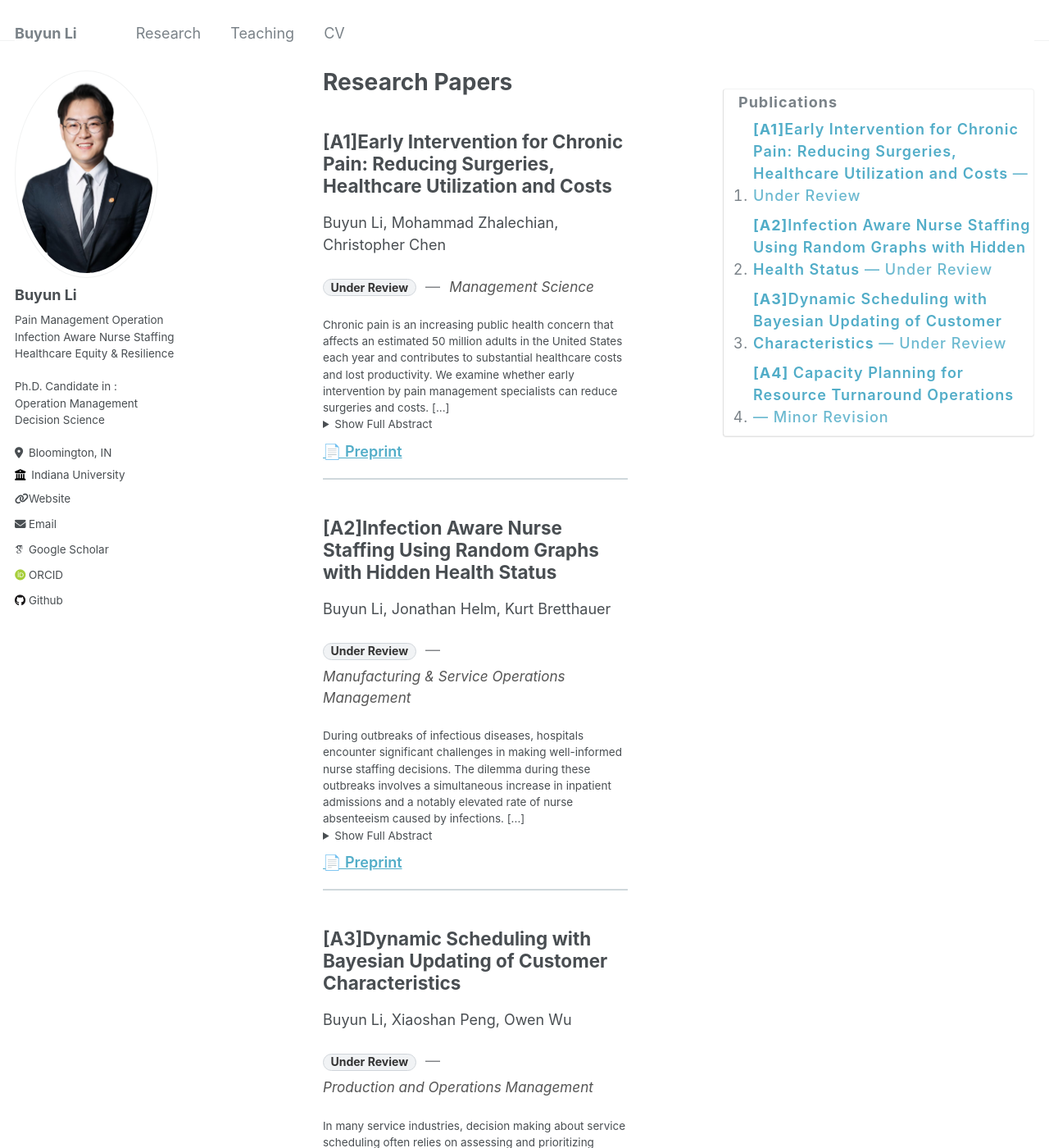
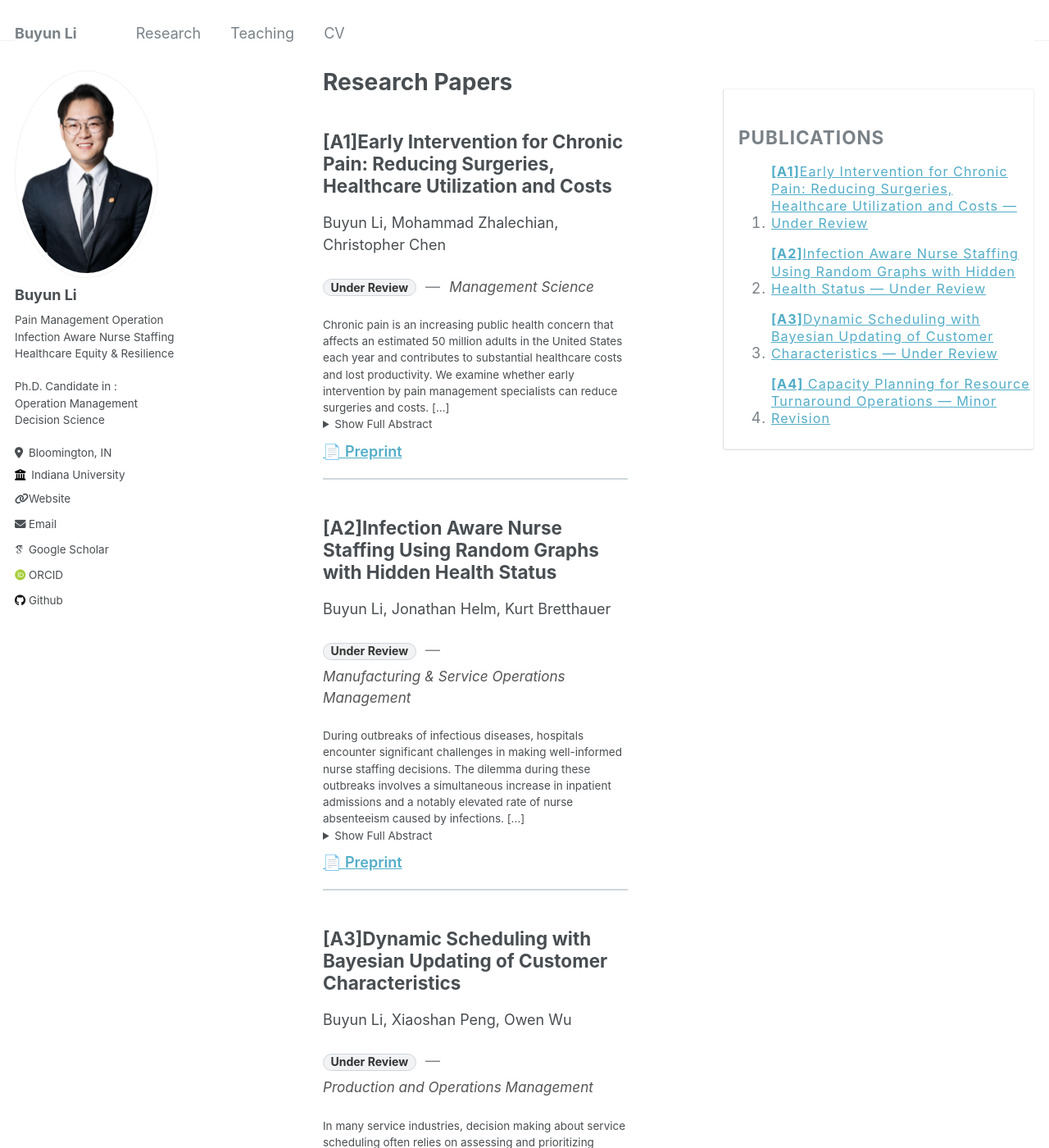
Before and after one commit to BuyunLi/BuyunLi.github.io, a Jekyll site: the page built from _pages/publications.md, in a window 1280 px wide and 1400 px high. Shown: the whole window at 82% size. Built offline with Jekyll 4.4.1, drawn with Linux system fonts in a browser that asks for light colours; some web fonts are replaced.

Commit message:
Update _custom.scss

```diff
--- a/_sass/_custom.scss
+++ b/_sass/_custom.scss
@@ -34,17 +34,20 @@
 /* Smooth scrolling */
 html { scroll-behavior: smooth; }
 
-/* --- TOC styles: not uppercased, include status --- */
-.toc--right, .toc__title, .toc__list, .toc__list a {
-  text-transform: none !important; /* ensure no ALL CAPS */
+/* --- TOC styles: make titles normal case and smaller --- */
+.toc--right .toc__list a,
+.toc--right .toc__list .toc__title-text,
+.toc--right .toc__list .toc__status {
+  text-transform: none !important;  /* override uppercase */
+  font-size: 0.9rem;                 /* smaller font */
+  line-height: 1.3;
 }
-.toc__title { font-size: 1rem; margin: 0.25rem 0 0.5rem; }
-.toc__list { margin: 0; padding-left: 1rem; list-style: decimal; }
-.toc__list a { text-decoration: none; display: inline-block; }
-.toc__list a:hover { text-decoration: underline; }
-.toc__title-text { font-weight: 600; }
-.toc__status { font-weight: 500; opacity: 0.85; }
 
+/* Even smaller on very wide lists */
+.toc--right .toc__list a {
+  display: inline-block;
+  margin-bottom: 0.4rem;
+}
 /* --- Publication item styling --- */
 .archive .archive__item {
   border-bottom: 2px solid #cfd8dc; /* clearer separator */
```
